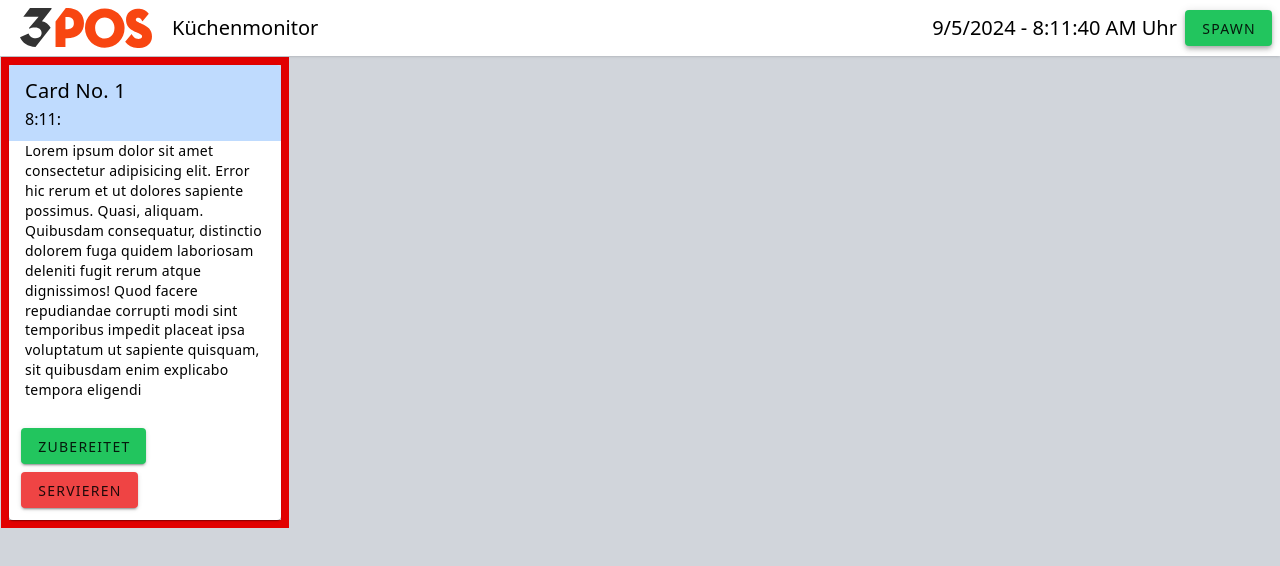
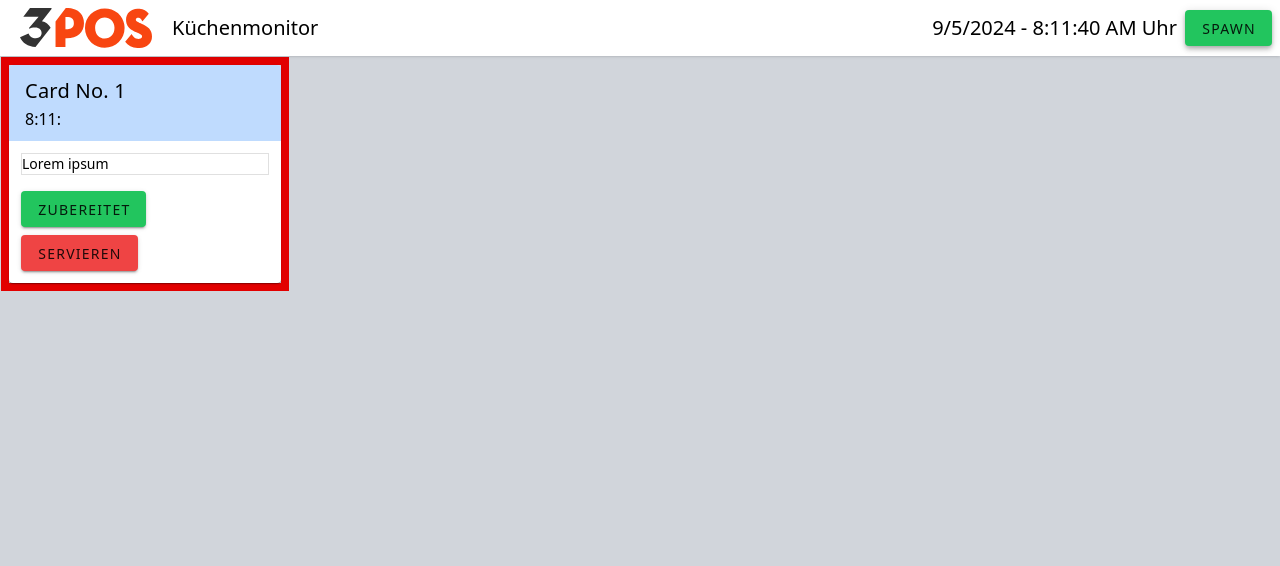
Before and after one commit to Sym0S-Sym0S/Sym0S-Sym0S, a Vue app in the folder kitchenscreen/: page / in a window 1280 px wide. Both pictures are taken after a click on the button "SPAWN". Shown: the top 566 px of the page. Built offline with nearby package versions, Linux system fonts and the light colour scheme.

Commit message:
prepare random

```diff
--- a/kitchenscreen/src/components/KitchenCard.vue
+++ b/kitchenscreen/src/components/KitchenCard.vue
@@ -6,9 +6,12 @@
         <p class="text-black">{{ cardTime }}</p>
       </v-card-item>
       <!-- Apply dynamic class binding to toggle background color -->
-      <v-card-text :class="{ 'bg-green-200': isPrepared, 'bg-white': !isPrepared }">
+      <div
+        class="m-3 text-sm border"
+        :class="{ 'bg-green-200': isPrepared, 'bg-white': !isPrepared }"
+      >
         {{ cardText }}
-      </v-card-text>
+      </div>
       <div class="flex flex-wrap m-2 justify-between">
         <!-- Button to toggle preparation status -->
         <v-btn class="bg-green-500 m-1" @click="togglePreparation">Zubereitet</v-btn>
@@ -31,14 +34,7 @@
   const props = defineProps<KitchenCardProps>()
 
   // Reactive properties
-  const cardText = ref(
-    'Lorem ipsum dolor sit amet consectetur adipisicing elit. ' +
-      'Error hic rerum et ut dolores sapiente possimus. Quasi, aliquam. ' +
-      'Quibusdam consequatur, distinctio dolorem fuga quidem laboriosam ' +
-      'deleniti fugit rerum atque dignissimos! Quod facere repudiandae ' +
-      'corrupti modi sint temporibus impedit placeat ipsa voluptatum ut ' +
-      'sapiente quisquam, sit quibusdam enim explicabo tempora eligendi'
-  )
+  const cardText = ref('Lorem ipsum')
   const cardTitle = ref(`Card No. ${props.cardIndex + 1}`)
   const cardTime = ref(new Date().toLocaleTimeString().slice(0, 5))
 
```
